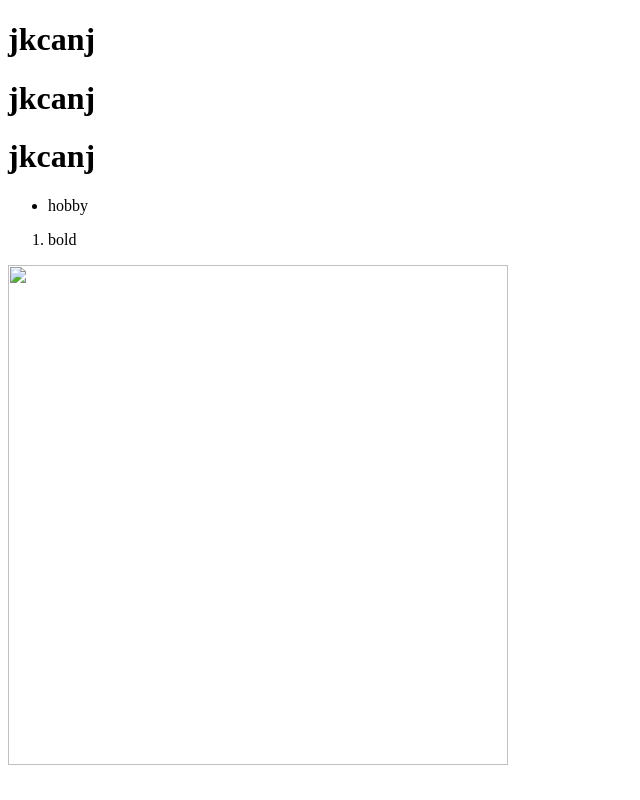
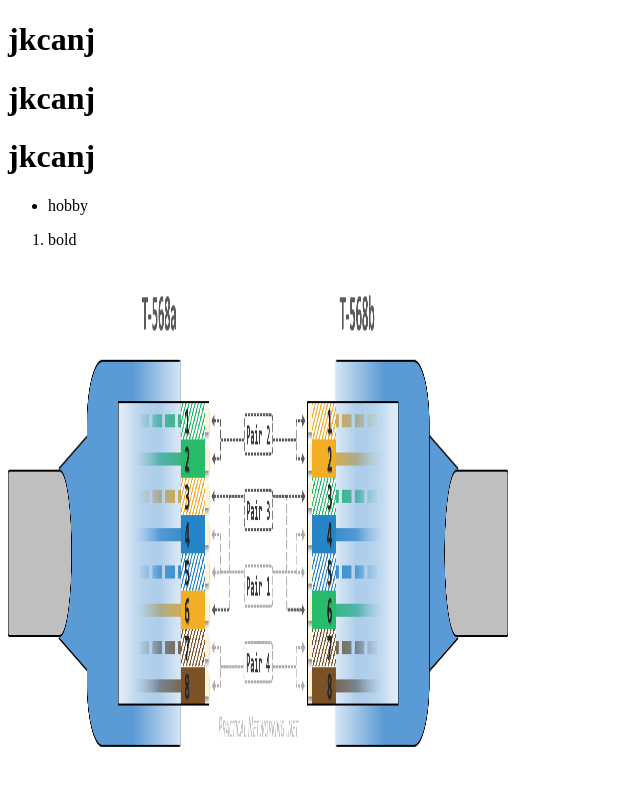
Before and after one commit to UssamaSaqlain/contact, a plain HTML site: page index.html in a window 1280 px wide. Shown: the whole page, without its empty margins (0-640 px from the left). Drawn offline with Linux system fonts and the light colour scheme; the site is published under a folder, as on GitHub Pages, so addresses that start at the root find nothing.

Commit message:
Update index.html

```diff
--- a/index.html
+++ b/index.html
@@ -21,6 +21,6 @@
             bold
         </li>
     </ol>
-    <img src="/ethernet-wiring-568a-and-568b-v6.png" alt="" width="500px" height="500px">
+    <img src="ethernet-wiring-568a-and-568b-v6.png" alt="" width="500px" height="500px">
   </body>
 </html>
```
